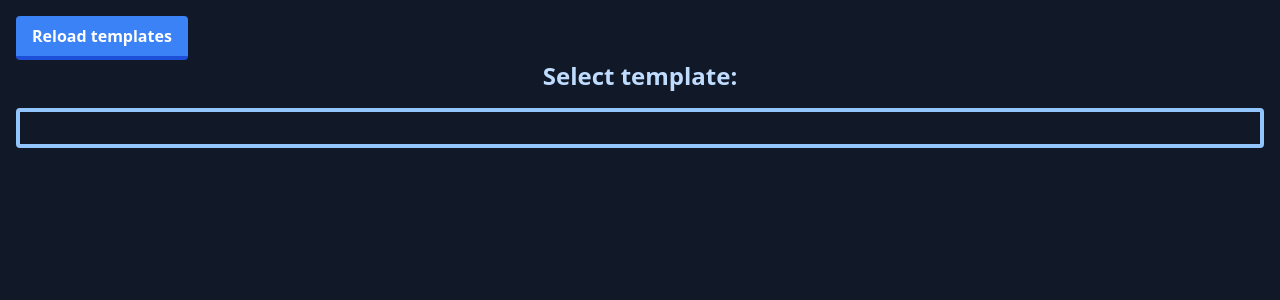
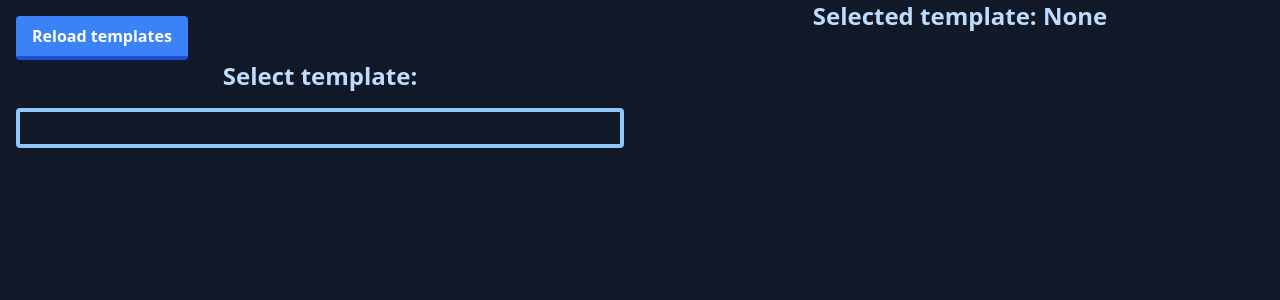
Before and after one commit to Adamekka/dotfile-manager, a Svelte app: page / in a window 1280 px wide. Shown: the top 300 px of the page. Built offline with nearby package versions, Linux system fonts and the light colour scheme.

Commit message:
bind `selected_template` between components

```diff
--- a/src/gui/src-ui/src/App.svelte
+++ b/src/gui/src-ui/src/App.svelte
@@ -1,7 +1,25 @@
 <script lang="ts">
   import TemplateList from "./lib/TemplateList.svelte";
+  import TemplateInfo from "./lib/TemplateInfo.svelte";
+
+  let selected_template: {
+    name: string;
+    path: string;
+    git_path: string;
+  } = {
+    name: "None",
+    path: "None",
+    git_path: "None",
+  };
 </script>
 
 <main class="container">
-  <TemplateList />
+  <div class="flex">
+    <div class="flex-1">
+      <TemplateList bind:selected_template />
+    </div>
+    <div class="flex-1">
+      <TemplateInfo bind:selected_template />
+    </div>
+  </div>
 </main>
--- /dev/null
+++ b/src/gui/src-ui/src/lib/TemplateInfo.svelte
@@ -0,0 +1,17 @@
+<script lang="ts">
+  export let selected_template: {
+    name: string;
+    path: string;
+    git_path: string;
+  } = {
+    name: "None",
+    path: "None",
+    git_path: "None",
+  };
+</script>
+
+<h2 class="font-bold text-center text-2xl">
+  Selected template: {selected_template.name}
+</h2>
+<!-- <button class="btn">Pull</button>
+<button class="btn">Push</button> -->
```
